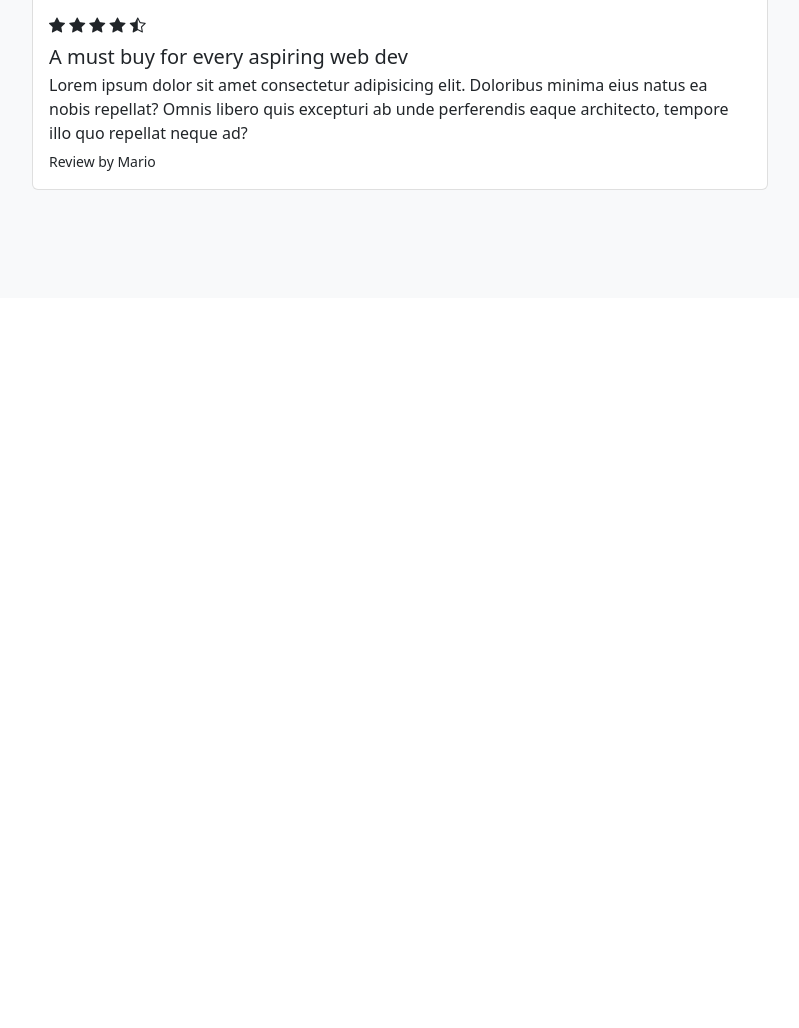
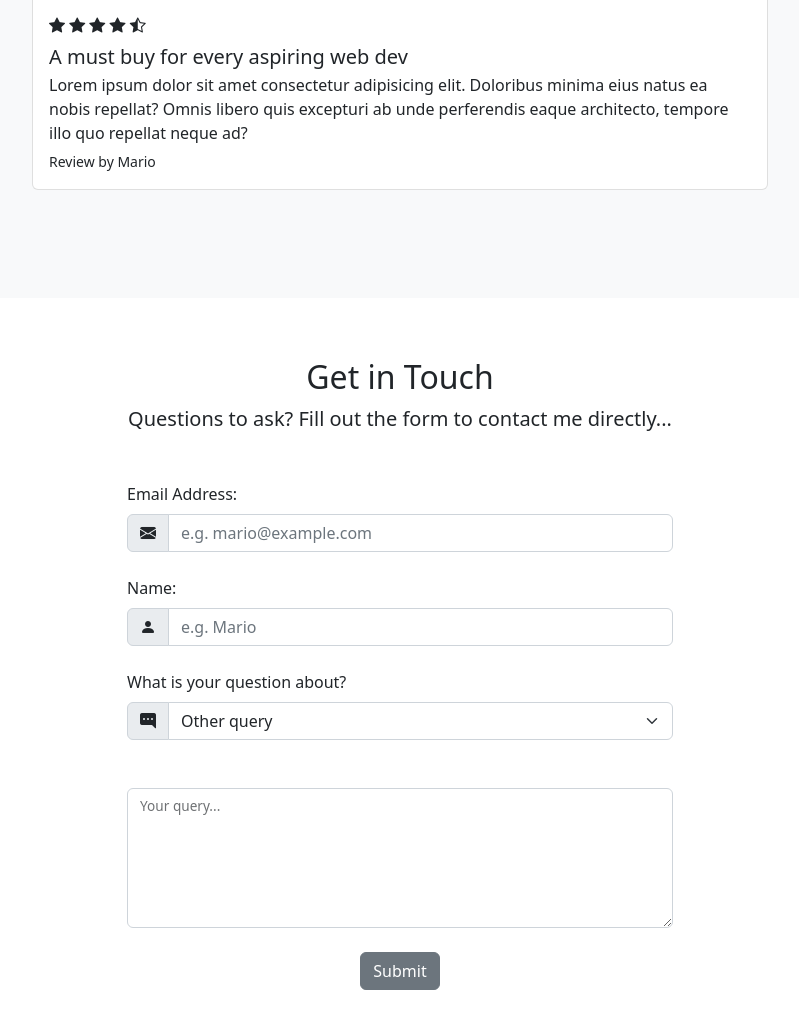
Before and after one commit to tylerthietje/bootstrap-site-1, a website: page index.html in a window 1280 px wide. Shown: the part 3190-4218 px from the top of the page, without its empty margins (240-1039 px from the left). Before the commit the page ends 3488 px from the top, so only its background shows below. Drawn offline with nearby package versions, Linux system fonts and the light colour scheme.

Commit message:
added contact form at the bottom of the page

```diff
--- a/index.html
+++ b/index.html
@@ -320,6 +320,66 @@
       </div>
     </section>
 
+    <!-- contact form -->
+    <section id="contact">
+      <div class="container-lg">
+        <div class="text-center">
+          <h2>Get in Touch</h2>
+          <p class="lead">Questions to ask? Fill out the form to contact me directly...</p>
+        </div>
+
+        <div class="row justify-content-center my-5">
+
+          <div class="col-lg-6">
+            <form>
+              <label for="email" class="form-label">Email Address:</label>
+              <div class="mb-4 input-group">
+                <span class="input-group-text">
+                  <i class="bi bi-envelope-fill"></i>
+                </span>
+                <input type="email" class="form-control" id="email" placeholder="e.g. mario@example.com">
+              </div>
+
+
+              <label for="name" class="form-label">Name:</label>
+              <div class="mb-4 input-group">
+                <span class="input-group-text">
+                  <i class="bi bi-person-fill"></i>
+                </span>
+                <input type="text" class="form-control" id="name" placeholder="e.g. Mario">
+              </div>
+
+
+              <label for="subject" class="form-label">What is your question about?</label>
+              <div class="input-group mb-4">
+                <span class="input-group-text">
+                  <i class="bi bi-chat-right-dots-fill"></i>
+                </span>
+                <select class="form-select" id="subject">
+                  <option value="pricing" selected>Pricing query</option>
+                  <option value="content" selected>Content query</option>
+                  <option value="other" selected>Other query</option>
+                </select>
+              </div>
+
+
+
+              <div class="form-floating mb-4 mt-5">
+                <textarea id="query" class="form-control" style="height: 140px"></textarea>
+                <label for="query">Your query...</label>
+              </div>
+
+              <div class="mb-4 text-center">
+                <button type="submit" class="btn btn-secondary">Submit</button>
+              </div>
+
+            </form>
+          </div>
+
+        </div>
+      </div>
+    </section>
+
     <script
       src="https://cdn.jsdelivr.net/npm/bootstrap@5.2.0-beta1/dist/js/bootstrap.bundle.min.js"
       integrity="sha384-pprn3073KE6tl6bjs2QrFaJGz5/SUsLqktiwsUTF55Jfv3qYSDhgCecCxMW52nD2"
```
